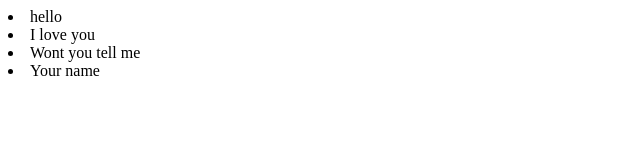
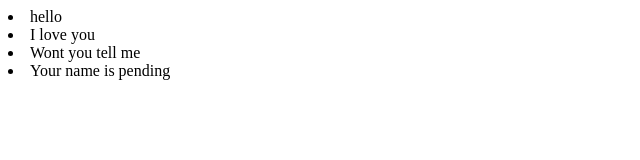
Before and after one commit to Vegas-1/demo-repo, a plain HTML site: page index.html in a window 1280 px wide. Shown: the full height of the page, 0-640 px from the left. Drawn offline with Linux system fonts and the light colour scheme.

Commit message:
Updated list

```diff
--- a/index.html
+++ b/index.html
@@ -2,5 +2,5 @@
      <li>hello</li>
      <li>I love you</li>
      <li>Wont you tell me</li>
-     <li>Your name</li>
+     <li>Your name is pending</li>
 </div>
```
